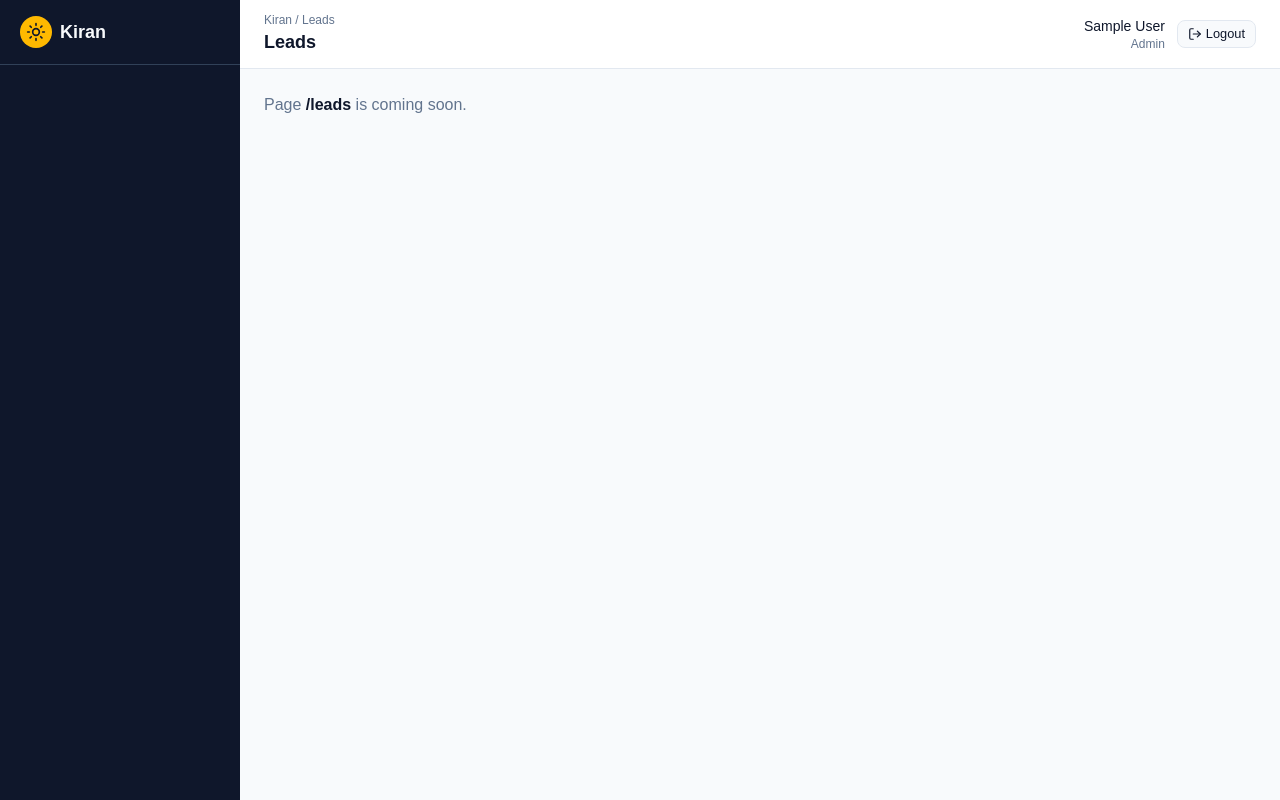
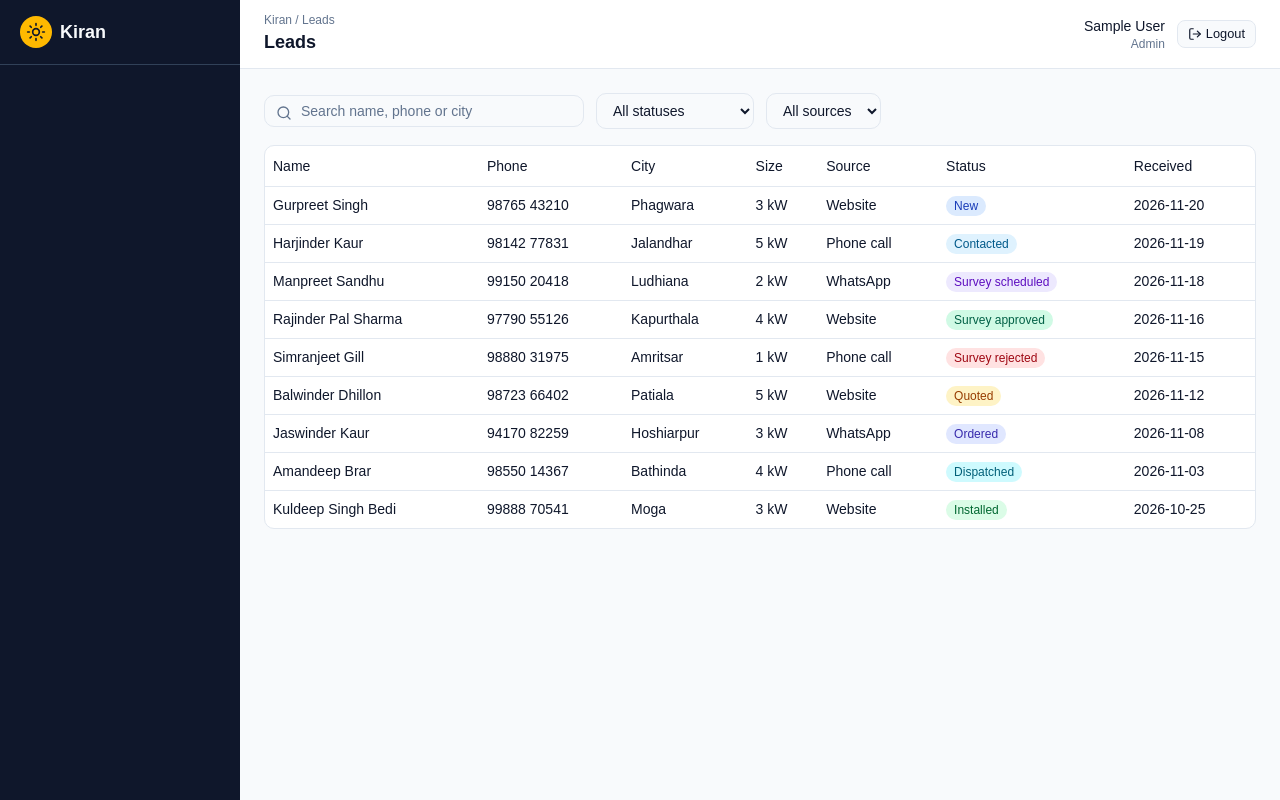
Before and after one commit to aditi00223/kiran-solar, a React (Vite) app in the folder client/: page /leads in a window 1280 px wide. Built offline with nearby package versions, Linux system fonts and the light colour scheme; sample sign-in values are in the browser's storage.

Commit message:
feat(F2): add leads list with search and filters

```diff
--- a/client/src/App.jsx
+++ b/client/src/App.jsx
@@ -1,6 +1,7 @@
 import { BrowserRouter, Routes, Route, Navigate, useLocation } from 'react-router-dom'
 import { Toaster } from '@/components/ui/sonner'
 import Login from '@/pages/Login'
+import Leads from '@/pages/Leads'
 import AppLayout from '@/layouts/AppLayout'
 
 // Temporary page for routes we haven't built yet
@@ -20,6 +21,7 @@ function App() {
         <Route path="/" element={<Navigate to="/login" replace />} />
         <Route path="/login" element={<Login />} />
         <Route element={<AppLayout />}>
+          <Route path="/leads" element={<Leads />} />
           <Route path="*" element={<ComingSoon />} />
         </Route>
       </Routes>
--- /dev/null
+++ b/client/src/lib/mockLeads.js
@@ -0,0 +1,12 @@
+// TEMPORARY: replace with api.get('/leads') once Person 1 publishes docs/API.md
+export const mockLeads = [
+  { id: 1, name: 'Gurpreet Singh', phone: '98765 43210', city: 'Phagwara', systemSize: 3, source: 'WEB', status: 'NEW', createdAt: '2026-11-20' },
+  { id: 2, name: 'Harjinder Kaur', phone: '98142 77831', city: 'Jalandhar', systemSize: 5, source: 'CALL', status: 'CONTACTED', createdAt: '2026-11-19' },
+  { id: 3, name: 'Manpreet Sandhu', phone: '99150 20418', city: 'Ludhiana', systemSize: 2, source: 'WHATSAPP', status: 'SURVEY_SCHEDULED', createdAt: '2026-11-18' },
+  { id: 4, name: 'Rajinder Pal Sharma', phone: '97790 55126', city: 'Kapurthala', systemSize: 4, source: 'WEB', status: 'SURVEY_APPROVED', createdAt: '2026-11-16' },
+  { id: 5, name: 'Simranjeet Gill', phone: '98880 31975', city: 'Amritsar', systemSize: 1, source: 'CALL', status: 'SURVEY_REJECTED', createdAt: '2026-11-15' },
+  { id: 6, name: 'Balwinder Dhillon', phone: '98723 66402', city: 'Patiala', systemSize: 5, source: 'WEB', status: 'QUOTED', createdAt: '2026-11-12' },
+  { id: 7, name: 'Jaswinder Kaur', phone: '94170 82259', city: 'Hoshiarpur', systemSize: 3, source: 'WHATSAPP', status: 'ORDERED', createdAt: '2026-11-08' },
+  { id: 8, name: 'Amandeep Brar', phone: '98550 14367', city: 'Bathinda', systemSize: 4, source: 'CALL', status: 'DISPATCHED', createdAt: '2026-11-03' },
+  { id: 9, name: 'Kuldeep Singh Bedi', phone: '99888 70541', city: 'Moga', systemSize: 3, source: 'WEB', status: 'INSTALLED', createdAt: '2026-10-25' },
+]
--- /dev/null
+++ b/client/src/pages/Leads.jsx
@@ -0,0 +1,92 @@
+import { useEffect, useMemo, useState } from 'react'
+import { Search } from 'lucide-react'
+import { Input } from '@/components/ui/input'
+import DataTable from '@/components/ui/DataTable'
+import StatusBadge from '@/components/ui/StatusBadge'
+import { mockLeads } from '@/lib/mockLeads'
+
+const SOURCE_LABEL = { WEB: 'Website', CALL: 'Phone call', WHATSAPP: 'WhatsApp' }
+
+const STATUSES = [
+  'NEW', 'CONTACTED', 'SURVEY_SCHEDULED', 'SURVEY_APPROVED',
+  'SURVEY_REJECTED', 'QUOTED', 'ORDERED', 'DISPATCHED', 'INSTALLED',
+]
+
+const selectClass =
+  'h-9 rounded-lg border border-input bg-transparent px-3 text-sm'
+
+export default function Leads() {
+  const [leads, setLeads] = useState([])
+  const [loading, setLoading] = useState(true)
+  const [error, setError] = useState(null)
+  const [search, setSearch] = useState('')
+  const [status, setStatus] = useState('')
+  const [source, setSource] = useState('')
+
+  useEffect(() => {
+    // TEMPORARY: simulates a server call. Replace with api.get('/leads')
+    const timer = setTimeout(() => {
+      setLeads(mockLeads)
+      setLoading(false)
+    }, 600)
+    return () => clearTimeout(timer)
+  }, [])
+
+  const filtered = useMemo(() => {
+    const q = search.trim().toLowerCase()
+    return leads.filter(
+      (l) =>
+        (!q || l.name.toLowerCase().includes(q) || l.phone.replace(/\s/g, '').includes(q.replace(/\s/g, '')) || l.city.toLowerCase().includes(q)) &&
+        (!status || l.status === status) &&
+        (!source || l.source === source)
+    )
+  }, [leads, search, status, source])
+
+  const columns = [
+    { key: 'name', header: 'Name', render: (l) => <span className="font-medium">{l.name}</span> },
+    { key: 'phone', header: 'Phone' },
+    { key: 'city', header: 'City' },
+    { key: 'systemSize', header: 'Size', render: (l) => `${l.systemSize} kW` },
+    { key: 'source', header: 'Source', render: (l) => SOURCE_LABEL[l.source] },
+    { key: 'status', header: 'Status', render: (l) => <StatusBadge status={l.status} /> },
+    { key: 'createdAt', header: 'Received' },
+  ]
+
+  return (
+    <div className="space-y-4">
+      <div className="flex flex-wrap items-center gap-3">
+        <div className="relative w-full max-w-xs">
+          <Search className="absolute left-3 top-2.5 h-4 w-4 text-muted-foreground" />
+          <Input
+            placeholder="Search name, phone or city"
+            className="pl-9"
+            value={search}
+            onChange={(e) => setSearch(e.target.value)}
+          />
+        </div>
+        <select className={selectClass} value={status} onChange={(e) => setStatus(e.target.value)}>
+          <option value="">All statuses</option>
+          {STATUSES.map((s) => (
+            <option key={s} value={s}>
+              {s.toLowerCase().replace(/_/g, ' ').replace(/^\w/, (c) => c.toUpperCase())}
+            </option>
+          ))}
+        </select>
+        <select className={selectClass} value={source} onChange={(e) => setSource(e.target.value)}>
+          <option value="">All sources</option>
+          {Object.entries(SOURCE_LABEL).map(([k, v]) => (
+            <option key={k} value={k}>{v}</option>
+          ))}
+        </select>
+      </div>
+
+      <DataTable
+        columns={columns}
+        data={filtered}
+        loading={loading}
+        error={error}
+        emptyMessage="No leads yet"
+      />
+    </div>
+  )
+}
```
